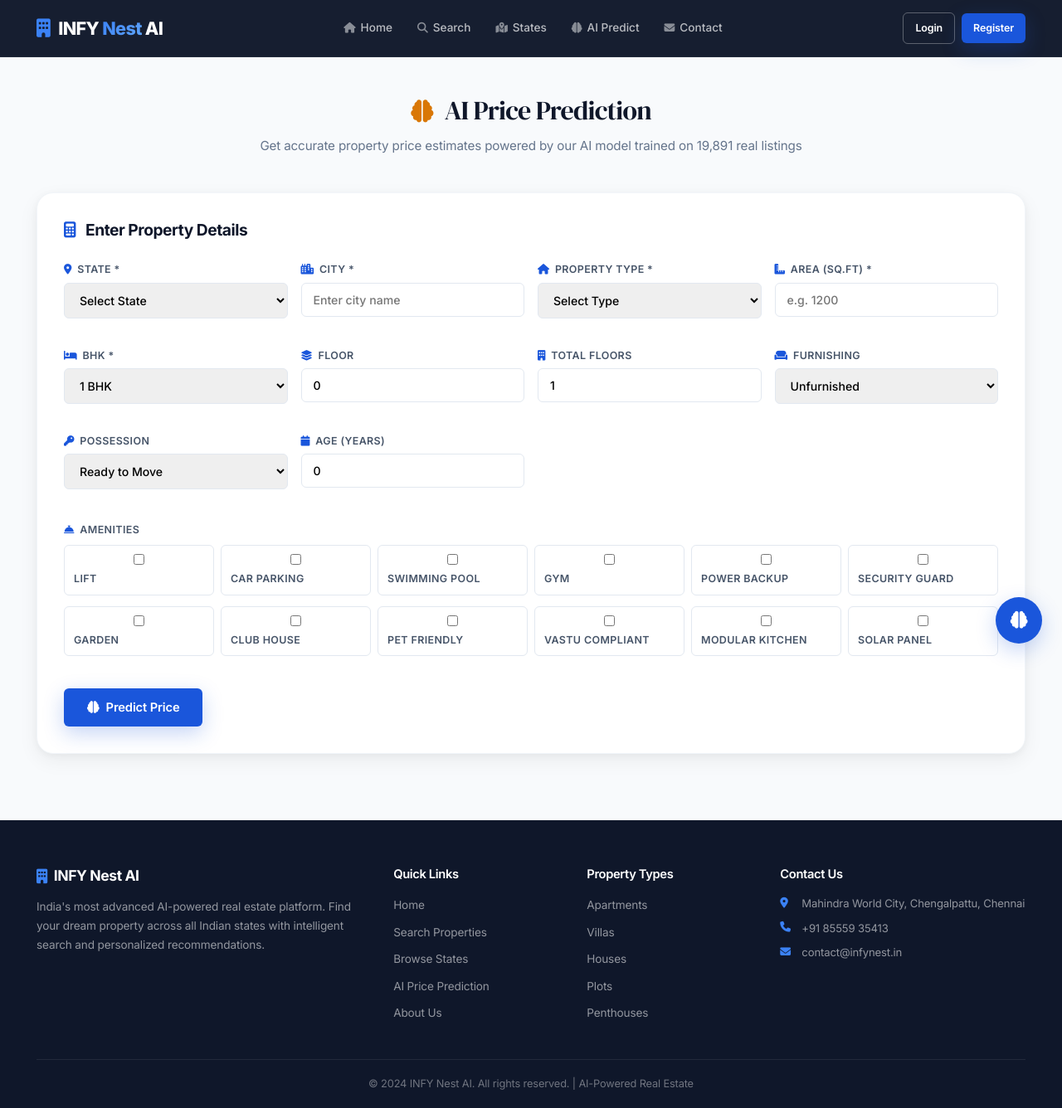
After one commit to niteeshjay2-bot/june, a Flask app: page /predict in a window 1280 px wide. The commit adds this page. Shown: the whole page at 83% size. Run offline with Flask 3, Linux system fonts and the light colour scheme; parts of the project's set-up code (start-up, migrations or seed data) failed here and were passed over.

Commit message:
feat: replace chatbot with AI Price Prediction
- Removed chatbot completely (chatbot.py kept but unused)
- Added PricePredictor trained on 19,891 real property records
- Predicts price based on: city, state, property type, area,
  BHK, floor, furnishing, possession, age, amenities
- Shows predicted price, range (±12%), price/sqft, confidence
- Detailed breakdown showing impact of each factor
- Market insight text for the city
- Nav updated: 'AI Chat' -> 'AI Predict'
- Floating button links to prediction page
- Beautiful results UI with gradient card and breakdown table

```diff
--- a/ai_real_estate/app.py
+++ b/ai_real_estate/app.py
@@ -10,10 +10,10 @@ from flask import Flask, render_template, request, jsonify, redirect, url_for, f
 from flask_login import LoginManager, login_required, current_user
 from models import db, User, Property, Favorite, SearchHistory, ContactInquiry
 from auth import auth_bp
-from chatbot import ChatBot
+from price_predictor import PricePredictor
 
-# Initialize chatbot
-chatbot = ChatBot()
+# Initialize price predictor
+predictor = PricePredictor()
 
 
 def create_app():
@@ -263,47 +263,6 @@ def create_app():
         """API to get cities for a given state (for dynamic dropdowns)"""
         cities = STATES_CITIES.get(state, [])
         return jsonify({'cities': sorted(cities)})
-
-    @app.route('/api/chat', methods=['POST'])
-    def chat():
-        """AI Chatbot API endpoint"""
-        try:
-            data = request.get_json()
-            if not data:
-                return jsonify({'response': 'Please type a message to get started!'})
-
-            user_message = data.get('message', '').strip()
-
-            if not user_message:
-                return jsonify({'response': 'Please type a message to get started!'})
-
-            # Get chatbot response
-            try:
-                user_id = current_user.id if current_user.is_authenticated else None
-            except Exception:
-                user_id = None
-
-            bot_response = chatbot.get_response(user_message, db_session=db.session, user_id=user_id)
-
-            # Save chat history if user is logged in
-            try:
-                if current_user.is_authenticated:
-                    from models import ChatMessage
-                    chat_msg = ChatMessage(
-                        user_id=current_user.id,
-                        message=user_message,
-                        response=bot_response
-                    )
-                    db.session.add(chat_msg)
-                    db.session.commit()
-            except Exception:
-                pass  # Don't fail if saving history fails
-
-            return jsonify({'response': bot_response})
-
-        except Exception as e:
-            print(f"[CHATBOT ERROR] {str(e)}")
-            return jsonify({'response': "I apologize, but I encountered an issue processing your message. Could you please try rephrasing? You can ask me about properties, prices, investments, or home loans!"})
 
     @app.route('/api/favorite/<int:property_id>', methods=['POST'])
     @login_required
@@ -642,101 +601,65 @@ def create_app():
         """About page"""
         return render_template('about.html')
 
-    @app.route('/chatbot', methods=['GET', 'POST'])
-    def chatbot_page():
-        """Chatbot full page - pure Python, no JavaScript"""
-        import re
+    # ==================== AI PRICE PREDICTION ====================
 
-        # Initialize chat history in session
-        if 'chat_history' not in session:
-            session['chat_history'] = []
+    @app.route('/predict', methods=['GET', 'POST'])
+    def predict_price():
+        """AI Price Prediction page"""
+        prediction = None
+        form_data = None
 
-        # Handle form POST
         if request.method == 'POST':
-            user_message = request.form.get('message', '').strip()
-            if user_message:
-                # Get bot response
-                try:
-                    user_id = current_user.id if current_user.is_authenticated else None
-                except Exception:
-                    user_id = None
+            # Get form data
+            city = request.form.get('city', '').strip()
+            state = request.form.get('state', '').strip()
+            property_type = request.form.get('property_type', '').strip()
+            area_sqft = request.form.get('area_sqft', 0, type=int)
+            bhk = request.form.get('bhk', 2, type=int)
+            floor = request.form.get('floor', 0, type=int)
+            total_floors = request.form.get('total_floors', 1, type=int)
+            furnishing = request.form.get('furnishing', 'Unfurnished').strip()
+            possession = request.form.get('possession', 'Ready to Move').strip()
+            age_years = request.form.get('age_years', 0, type=int)
+            amenities = request.form.getlist('amenities')
 
-                try:
-                    bot_response = chatbot.get_response(user_message, db_session=db.session, user_id=user_id)
-                except Exception as e:
-                    bot_response = "I apologize, I encountered an issue. Please try rephrasing your question!"
+            # Save form data for re-display
+            form_data = {
+                'city': city,
+                'state': state,
+                'property_type': property_type,
+                'area_sqft': area_sqft,
+                'bhk': str(bhk),
+                'floor': floor,
+                'total_floors': total_floors,
+                'furnishing': furnishing,
+                'possession': possession,
+                'age_years': age_years,
+                'amenities': amenities,
+            }
 
-                # Format response for HTML display
-                formatted_response = re.sub(r'\*\*(.*?)\*\*', r'<strong>\1</strong>', bot_response)
-                formatted_response = formatted_response.replace('\n', '<br>')
+            if city and property_type and area_sqft > 0:
+                prediction = predictor.predict(
+                    city=city,
+                    state=state,
+                    property_type=property_type,
+                    area_sqft=area_sqft,
+                    bhk=bhk,
+                    floor=floor,
+                    total_floors=total_floors,
+                    furnishing=furnishing,
+                    possession=possession,
+                    amenities=amenities,
+                    age_years=age_years,
+                )
+            else:
+                flash('Please fill in City, Property Type, and Area.', 'error')
 
-                # Get current history, append, save back
-                history = list(session.get('chat_history', []))
-                history.append({'role': 'user', 'content': user_message})
-                history.append({'role': 'bot', 'content': formatted_response})
-
-                # Keep only last 20 messages
-                if len(history) > 20:
-                    history = history[-20:]
-
-                session['chat_history'] = history
-                session.modified = True
-
-                # Save to DB if logged in
-                try:
-                    if current_user.is_authenticated:
-                        from models import ChatMessage
-                        chat_msg = ChatMessage(
-                            user_id=current_user.id,
-                            message=user_message,
-                            response=bot_response
-                        )
-                        db.session.add(chat_msg)
-                        db.session.commit()
-                except Exception:
-                    pass
-
-            return redirect(url_for('chatbot_page'))
-
-        # Handle suggestion chip clicks (GET with query param)
-        if request.args.get('message'):
-            user_message = request.args.get('message', '').strip()
-            if user_message:
-                try:
-                    user_id = current_user.id if current_user.is_authenticated else None
-                except Exception:
-                    user_id = None
-
-                try:
-                    bot_response = chatbot.get_response(user_message, db_session=db.session, user_id=user_id)
-                except Exception:
-                    bot_response = "I apologize, I encountered an issue. Please try rephrasing your question!"
-
-                formatted_response = re.sub(r'\*\*(.*?)\*\*', r'<strong>\1</strong>', bot_response)
-                formatted_response = formatted_response.replace('\n', '<br>')
-
-                history = list(session.get('chat_history', []))
-                history.append({'role': 'user', 'content': user_message})
-                history.append({'role': 'bot', 'content': formatted_response})
-
-                if len(history) > 20:
-                    history = history[-20:]
-
-                session['chat_history'] = history
-                session.modified = True
-
-                return redirect(url_for('chatbot_page'))
-
-        chat_history = session.get('chat_history', [])
-        return render_template('chatbot.html',
-                               chat_history=chat_history,
-                               prefill_message='')
-
-    @app.route('/chatbot/clear')
-    def chatbot_clear():
-        """Clear chat history"""
-        session.pop('chat_history', None)
-        return redirect(url_for('chatbot_page'))
+        states = sorted(STATES_CITIES.keys())
+        return render_template('predict.html',
+                               prediction=prediction,
+                               form_data=form_data,
+                               states=states)
 
     # ==================== ERROR HANDLERS ====================
 
--- a/ai_real_estate/static/css/style.css
+++ b/ai_real_estate/static/css/style.css
@@ -1997,3 +1997,141 @@ h1, h2, h3, h4, h5, h6 {
 .status-buyer { background: #eff6ff; color: #1a56db; }
 .status-seller { background: #ecfdf5; color: #059669; }
 .status-admin { background: #fef2f2; color: #dc2626; }
+
+
+
+/* ==========================================
+   AI PRICE PREDICTION
+   ========================================== */
+.predict-layout {
+    display: flex;
+    flex-direction: column;
+    gap: 32px;
+}
+
+.predict-form-card {
+    background: var(--white);
+    padding: 32px;
+    border-radius: var(--radius-xl);
+    border: 1px solid var(--gray-100);
+    box-shadow: var(--shadow-card);
+}
+
+.predict-form-card h2 {
+    font-size: 1.2rem;
+    color: var(--dark);
+    margin-bottom: 24px;
+}
+
+.predict-form-card h2 i { color: var(--primary); margin-right: 8px; }
+
+.predict-results {
+    display: grid;
+    grid-template-columns: 1fr 1fr;
+    gap: 20px;
+}
+
+@media (max-width: 768px) { .predict-results { grid-template-columns: 1fr; } }
+
+.predict-result-card {
+    grid-column: 1 / -1;
+    background: linear-gradient(135deg, var(--dark), var(--primary-dark));
+    padding: 36px;
+    border-radius: var(--radius-xl);
+    text-align: center;
+    color: var(--white);
+}
+
+.predict-price-main h2 {
+    font-size: 0.9rem;
+    opacity: 0.8;
+    margin-bottom: 8px;
+    font-weight: 500;
+    text-transform: uppercase;
+    letter-spacing: 0.06em;
+}
+
+.predicted-amount {
+    font-family: var(--font-serif);
+    font-size: 3rem;
+    font-weight: 400;
+    margin-bottom: 8px;
+    color: #60a5fa;
+}
+
+.predict-range {
+    font-size: 0.88rem;
+    opacity: 0.7;
+    margin-bottom: 12px;
+}
+
+.predict-ppsf {
+    font-size: 0.92rem;
+    margin-bottom: 18px;
+    opacity: 0.9;
+}
+
+.predict-ppsf i { margin-right: 4px; }
+
+.predict-confidence {
+    display: flex;
+    align-items: center;
+    justify-content: center;
+    gap: 12px;
+}
+
+.confidence-bar {
+    width: 120px;
+    height: 6px;
+    background: rgba(255,255,255,0.2);
+    border-radius: 3px;
+    overflow: hidden;
+}
+
+.confidence-fill {
+    height: 100%;
+    background: linear-gradient(90deg, #60a5fa, #34d399);
+    border-radius: 3px;
+}
+
+.predict-confidence span {
+    font-size: 0.82rem;
+    font-weight: 600;
+}
+
+.predict-breakdown-card, .predict-insight-card {
+    background: var(--white);
+    padding: 24px;
+    border-radius: var(--radius-md);
+    border: 1px solid var(--gray-100);
+    box-shadow: var(--shadow-xs);
+}
+
+.predict-breakdown-card h3, .predict-insight-card h3 {
+    font-size: 1rem;
+    color: var(--dark);
+    margin-bottom: 16px;
+}
+
+.predict-breakdown-card h3 i, .predict-insight-card h3 i { color: var(--primary); margin-right: 6px; }
+
+.breakdown-list { display: flex; flex-direction: column; gap: 8px; }
+
+.breakdown-item {
+    display: flex;
+    justify-content: space-between;
+    align-items: center;
+    padding: 8px 12px;
+    background: var(--gray-50);
+    border-radius: var(--radius-sm);
+    font-size: 0.82rem;
+}
+
+.breakdown-label { color: var(--gray-600); font-weight: 500; text-transform: capitalize; }
+.breakdown-value { color: var(--dark); font-weight: 600; font-family: var(--font-mono); font-size: 0.78rem; }
+
+.predict-insight-card p {
+    color: var(--gray-600);
+    font-size: 0.9rem;
+    line-height: 1.7;
+}
--- a/ai_real_estate/templates/base.html
+++ b/ai_real_estate/templates/base.html
@@ -22,7 +22,7 @@
                 <li><a href="{{ url_for('home') }}" class="nav-link"><i class="fas fa-home"></i> Home</a></li>
                 <li><a href="{{ url_for('search') }}" class="nav-link"><i class="fas fa-search"></i> Search</a></li>
                 <li><a href="{{ url_for('states_list') }}" class="nav-link"><i class="fas fa-map-marked-alt"></i> States</a></li>
-                <li><a href="{{ url_for('chatbot_page') }}" class="nav-link"><i class="fas fa-robot"></i> AI Chat</a></li>
+                <li><a href="{{ url_for('predict_price') }}" class="nav-link"><i class="fas fa-brain"></i> AI Predict</a></li>
                 <li><a href="{{ url_for('contact') }}" class="nav-link"><i class="fas fa-envelope"></i> Contact</a></li>
             </ul>
 
@@ -87,7 +87,7 @@
                         <li><a href="{{ url_for('home') }}">Home</a></li>
                         <li><a href="{{ url_for('search') }}">Search Properties</a></li>
                         <li><a href="{{ url_for('states_list') }}">Browse States</a></li>
-                        <li><a href="{{ url_for('chatbot_page') }}">AI Assistant</a></li>
+                        <li><a href="{{ url_for('predict_price') }}">AI Price Prediction</a></li>
                         <li><a href="{{ url_for('about') }}">About Us</a></li>
                     </ul>
                 </div>
@@ -116,9 +116,9 @@
         </div>
     </footer>
 
-    <!-- Floating Chat Link (no JS - just a link to chat page) -->
-    <a href="{{ url_for('chatbot_page') }}" class="chat-fab" title="Chat with AI">
-        <i class="fas fa-robot"></i>
+    <!-- Floating Predict Link -->
+    <a href="{{ url_for('predict_price') }}" class="chat-fab" title="AI Price Prediction">
+        <i class="fas fa-brain"></i>
     </a>
 </body>
 </html>
--- /dev/null
+++ b/ai_real_estate/templates/predict.html
@@ -0,0 +1,146 @@
+{% extends "base.html" %}
+{% block title %}AI Price Prediction{% endblock %}
+
+{% block content %}
+<section class="dashboard-page">
+    <div class="container">
+        <div class="section-header">
+            <h1><i class="fas fa-brain"></i> AI Price Prediction</h1>
+            <p>Get accurate property price estimates powered by our AI model trained on 19,891 real listings</p>
+        </div>
+
+        <div class="predict-layout">
+            <!-- Prediction Form -->
+            <div class="predict-form-card">
+                <h2><i class="fas fa-calculator"></i> Enter Property Details</h2>
+                <form method="POST" action="{{ url_for('predict_price') }}" class="auth-form listing-form">
+                    <div class="form-grid">
+                        <div class="form-group">
+                            <label><i class="fas fa-map-marker-alt"></i> State *</label>
+                            <select name="state" required>
+                                <option value="">Select State</option>
+                                {% for state in states %}
+                                <option value="{{ state }}" {% if form_data and form_data.state == state %}selected{% endif %}>{{ state }}</option>
+                                {% endfor %}
+                            </select>
+                        </div>
+                        <div class="form-group">
+                            <label><i class="fas fa-city"></i> City *</label>
+                            <input type="text" name="city" placeholder="Enter city name" value="{{ form_data.city if form_data else '' }}" required>
+                        </div>
+                        <div class="form-group">
+                            <label><i class="fas fa-home"></i> Property Type *</label>
+                            <select name="property_type" required>
+                                <option value="">Select Type</option>
+                                {% for ptype in ['Apartment', 'Villa', 'Independent House', 'Penthouse', 'Studio Apartment', 'Duplex', 'Row House', 'Farmhouse', 'Builder Floor', 'Plot'] %}
+                                <option value="{{ ptype }}" {% if form_data and form_data.property_type == ptype %}selected{% endif %}>{{ ptype }}</option>
+                                {% endfor %}
+                            </select>
+                        </div>
+                        <div class="form-group">
+                            <label><i class="fas fa-ruler-combined"></i> Area (sq.ft) *</label>
+                            <input type="number" name="area_sqft" placeholder="e.g. 1200" value="{{ form_data.area_sqft if form_data else '' }}" required>
+                        </div>
+                        <div class="form-group">
+                            <label><i class="fas fa-bed"></i> BHK *</label>
+                            <select name="bhk" required>
+                                {% for b in [1,2,3,4,5,6] %}
+                                <option value="{{ b }}" {% if form_data and form_data.bhk == b|string %}selected{% endif %}>{{ b }} BHK</option>
+                                {% endfor %}
+                            </select>
+                        </div>
+                        <div class="form-group">
+                            <label><i class="fas fa-layer-group"></i> Floor</label>
+                            <input type="number" name="floor" placeholder="e.g. 5" value="{{ form_data.floor if form_data else '0' }}">
+                        </div>
+                        <div class="form-group">
+                            <label><i class="fas fa-building"></i> Total Floors</label>
+                            <input type="number" name="total_floors" placeholder="e.g. 15" value="{{ form_data.total_floors if form_data else '1' }}">
+                        </div>
+                        <div class="form-group">
+                            <label><i class="fas fa-couch"></i> Furnishing</label>
+                            <select name="furnishing">
+                                {% for f in ['Unfurnished', 'Semi Furnished', 'Fully Furnished'] %}
+                                <option value="{{ f }}" {% if form_data and form_data.furnishing == f %}selected{% endif %}>{{ f }}</option>
+                                {% endfor %}
+                            </select>
+                        </div>
+                        <div class="form-group">
+                            <label><i class="fas fa-key"></i> Possession</label>
+                            <select name="possession">
+                                {% for p in ['Ready to Move', 'Under Construction', 'Upcoming'] %}
+                                <option value="{{ p }}" {% if form_data and form_data.possession == p %}selected{% endif %}>{{ p }}</option>
+                                {% endfor %}
+                            </select>
+                        </div>
+                        <div class="form-group">
+                            <label><i class="fas fa-calendar"></i> Age (years)</label>
+                            <input type="number" name="age_years" placeholder="0" value="{{ form_data.age_years if form_data else '0' }}">
+                        </div>
+                    </div>
+
+                    <!-- Amenities -->
+                    <div class="form-group">
+                        <label><i class="fas fa-concierge-bell"></i> Amenities</label>
+                        <div class="amenities-grid" style="margin-top:8px;">
+                            {% for amenity in ['Lift', 'Car Parking', 'Swimming Pool', 'Gym', 'Power Backup', 'Security Guard', 'Garden', 'Club House', 'Pet Friendly', 'Vastu Compliant', 'Modular Kitchen', 'Solar Panel'] %}
+                            <label class="amenity-checkbox">
+                                <input type="checkbox" name="amenities" value="{{ amenity }}" {% if form_data and amenity in form_data.amenities %}checked{% endif %}>
+                                <span>{{ amenity }}</span>
+                            </label>
+                            {% endfor %}
+                        </div>
+                    </div>
+
+                    <button type="submit" class="btn btn-lg btn-primary" style="margin-top:16px;">
+                        <i class="fas fa-brain"></i> Predict Price
+                    </button>
+                </form>
+            </div>
+
+            <!-- Results -->
+            {% if prediction %}
+            <div class="predict-results">
+                <div class="predict-result-card">
+                    <div class="predict-price-main">
+                        <h2>Predicted Price</h2>
+                        <div class="predicted-amount">{{ prediction.predicted_price_formatted }}</div>
+                        <div class="predict-range">
+                            <span>Range: {{ prediction.price_low_formatted }} — {{ prediction.price_high_formatted }}</span>
+                        </div>
+                        <div class="predict-ppsf">
+                            <i class="fas fa-ruler"></i> Rs. {{ prediction.price_per_sqft|int }}/sq.ft
+                        </div>
+                        <div class="predict-confidence">
+                            <div class="confidence-bar">
+                                <div class="confidence-fill" style="width: {{ prediction.confidence }}%"></div>
+                            </div>
+                            <span>{{ prediction.confidence }}% Confidence</span>
+                        </div>
+                    </div>
+                </div>
+
+                <!-- Breakdown -->
+                <div class="predict-breakdown-card">
+                    <h3><i class="fas fa-chart-bar"></i> Price Breakdown</h3>
+                    <div class="breakdown-list">
+                        {% for key, value in prediction.breakdown.items() %}
+                        <div class="breakdown-item">
+                            <span class="breakdown-label">{{ key.replace('_', ' ')|capitalize }}</span>
+                            <span class="breakdown-value">{{ value }}</span>
+                        </div>
+                        {% endfor %}
+                    </div>
+                </div>
+
+                <!-- Market Insight -->
+                <div class="predict-insight-card">
+                    <h3><i class="fas fa-lightbulb"></i> Market Insight</h3>
+                    <p>{{ prediction.market_insight }}</p>
+                </div>
+            </div>
+            {% endif %}
+        </div>
+    </div>
+</section>
+{% endblock %}
```
Also changed, not shown: ai_real_estate/price_predictor.py (added, +258 -0 lines).
